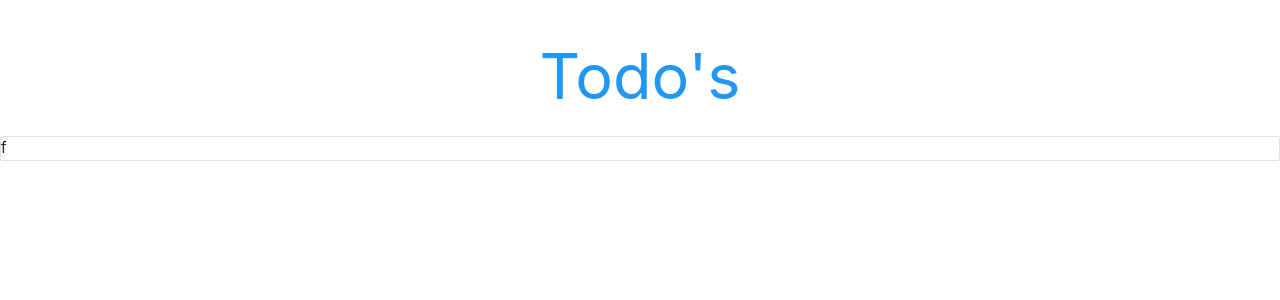
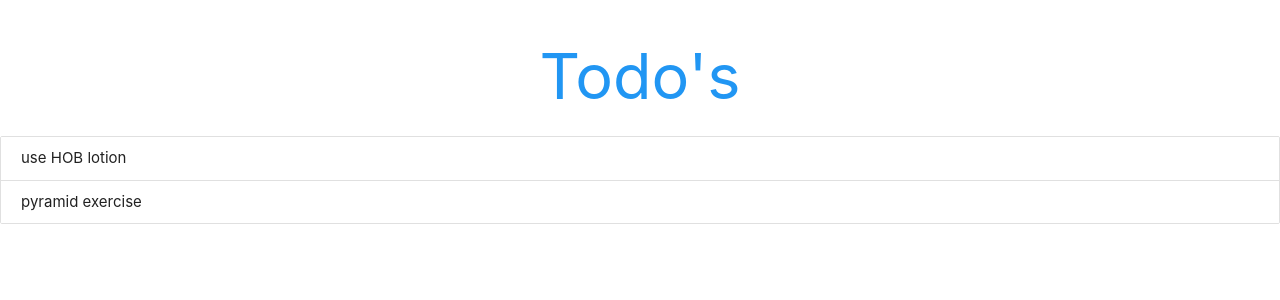
Before and after one commit to Jitgitbit/react-exercise-three, a React (Create React App) app: page / in a window 1280 px wide. Shown: the top 300 px of the page. Built offline with nearby package versions, Linux system fonts and the light colour scheme.

Commit message:
todo's being listed

```diff
--- a/src/components/Todos.jsx
+++ b/src/components/Todos.jsx
@@ -1,9 +1,20 @@
 import React from 'react'
 
 export default function Todos({todos}) {
+  const todoList = todos.length ? (
+    todos.map(todo => {
+      return(
+        <div className='collection-item' key={todo.id}>
+          <span>{todo.content}</span>
+        </div>
+      )
+    })
+  ) : (
+    <p className='center'>You have no todo's left, Yay !</p>
+  )
   return (
     <div className='todos collection'>
-      f
+      {todoList}
     </div>
   )
 }
```
